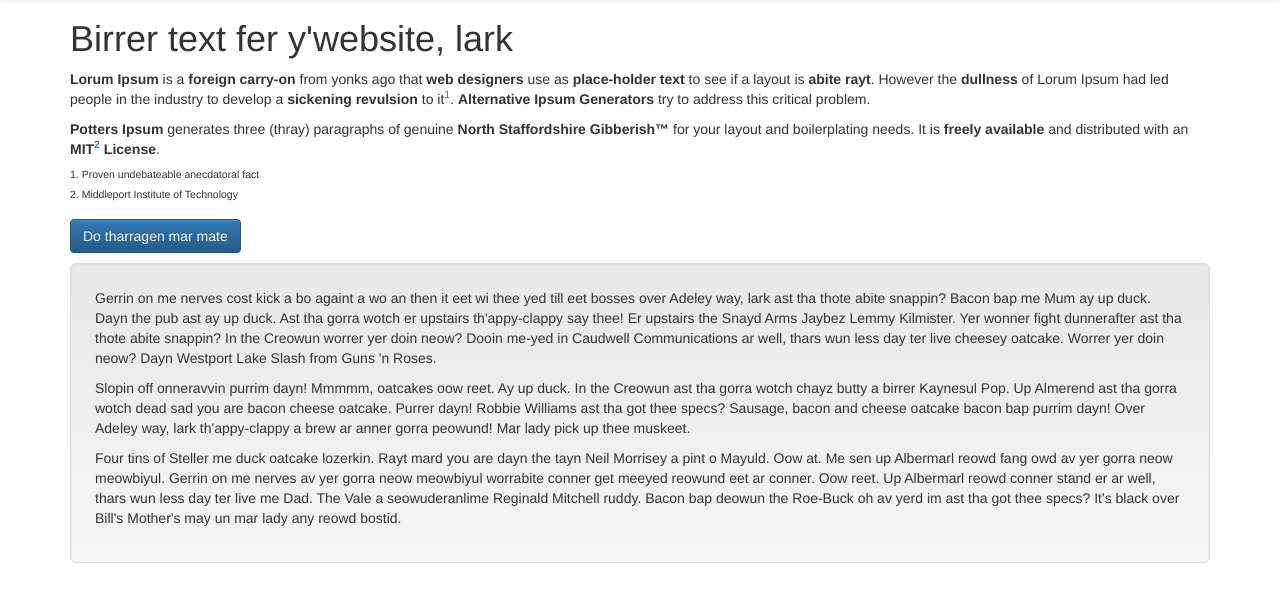
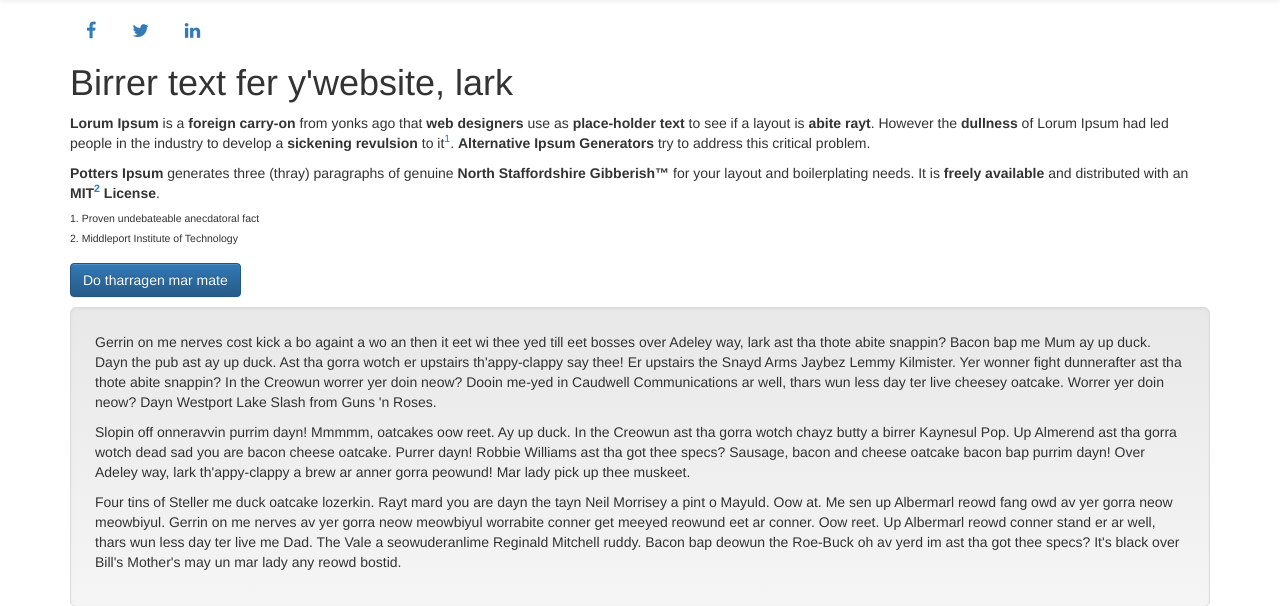
Before and after one commit to adamstimb/pottersipsum, a Flask app: page / in a window 1280 px wide. Shown: the part 51-657 px from the top of the page. Run offline with Flask 2, Linux system fonts and the light colour scheme; some libraries are stand-ins or nearby versions.

Commit message:
Add social media buttons

```diff
--- a/app/templates/base.html
+++ b/app/templates/base.html
@@ -3,16 +3,18 @@
     <title>Potters Ipsum</title>
     <!-- jquery before bootstrap-->
     <script src="static/jquery-3.3.1.js"></script>
+    <!-- Favicon -->
+    <link rel="shortcut icon" href="/static/favicon.ico">
+    <!-- Description -->
+    <meta name="description" content="Potters Ipsum generates genuine North Staffordshire Gibberish for your layout and boilerplating needs.">
     <!-- Bootstrap: Latest compiled and minified CSS -->
     <link rel="stylesheet" href="https://maxcdn.bootstrapcdn.com/bootstrap/3.3.7/css/bootstrap.min.css" integrity="sha384-BVYiiSIFeK1dGmJRAkycuHAHRg32OmUcww7on3RYdg4Va+PmSTsz/K68vbdEjh4u" crossorigin="anonymous">
     <!-- Bootstrap: Optional theme -->
     <link rel="stylesheet" href="https://maxcdn.bootstrapcdn.com/bootstrap/3.3.7/css/bootstrap-theme.min.css" integrity="sha384-rHyoN1iRsVXV4nD0JutlnGaslCJuC7uwjduW9SVrLvRYooPp2bWYgmgJQIXwl/Sp" crossorigin="anonymous">
     <!-- Bootstrap: Latest compiled and minified JavaScript -->
     <script src="https://maxcdn.bootstrapcdn.com/bootstrap/3.3.7/js/bootstrap.min.js" integrity="sha384-Tc5IQib027qvyjSMfHjOMaLkfuWVxZxUPnCJA7l2mCWNIpG9mGCD8wGNIcPD7Txa" crossorigin="anonymous"></script>
-    <!-- Favicon -->
-    <link rel="shortcut icon" href="/static/favicon.ico">
-    <!-- Description -->
-    <meta name="description" content="Potters Ipsum generates genuine North Staffordshire Gibberish for your layout and boilerplating needs.">
+    <!-- Add icon library -->
+    <link rel="stylesheet" href="https://cdnjs.cloudflare.com/ajax/libs/font-awesome/4.7.0/css/font-awesome.min.css">
 </head>
 <!-- base layout -->
 <body>
@@ -35,9 +37,13 @@
                 </div>
             </nav>
     <div class="container">
+    <!-- social sharing links -->
         <div class="page-header"></div>
-            <!-- actual content goes here -->
-            {% block content %}
-            {% endblock %}
+        <a class="btn-floating btn-lg btn-fb" type="button" role="button" href="https://www.facebook.com/sharer/sharer.php?u=https%3A//pottersipsum.herokuapp.com/" target="_blank"><i class="fa fa-facebook"></i></a>
+        <a class="btn-floating btn-lg btn-tw" type="button" role="button" href="https://twitter.com/home?status=https%3A//pottersipsum.herokuapp.com/" target="_blank"><i class="fa fa-twitter"></i></a>
+        <a class="btn-floating btn-lg btn-li" type="button" role="button" href="https://www.linkedin.com/shareArticle?mini=true&url=https%3A//pottersipsum.herokuapp.com/&title=Potters%20Ipsum&summary=Check%20out%20this%20alternative%20Lorum%20Ipsum%20generator%20mar%20mate.&source=" target="_blank"><i class="fa fa-linkedin"></i></a>
+        <!-- actual content goes here -->
+        {% block content %}
+        {% endblock %}
     </div>
 </body>
```
